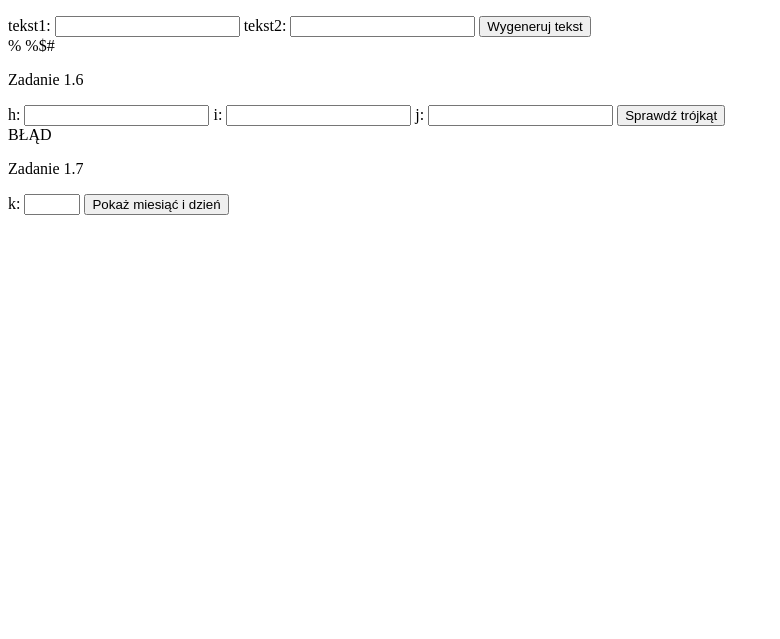
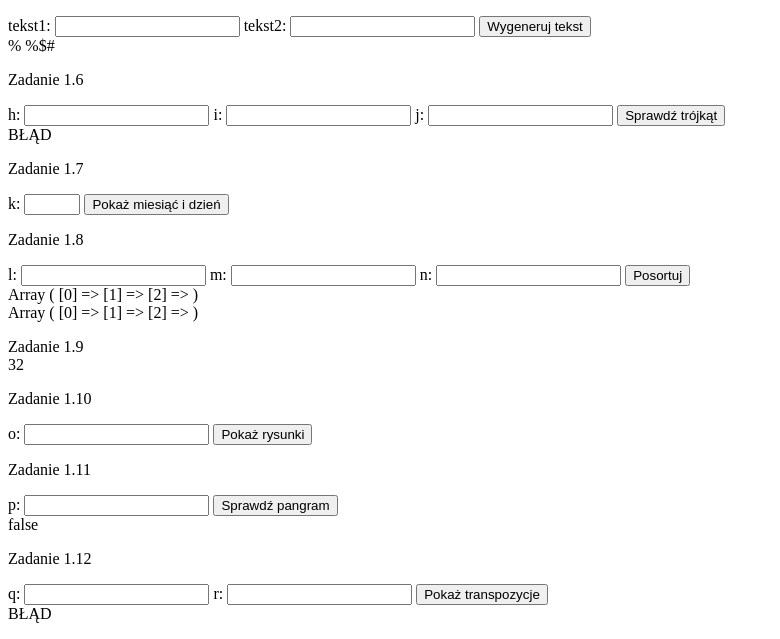
Before and after one commit to Nomuron/programming_workshop, a PHP site: page / in a window 1280 px wide. Shown: the part 407-1046 px from the top of the page, without its empty margins (0-780 px from the left). Before the commit the page ends 622 px from the top, so only its background shows below. Run offline with PHP 8.4, Linux system fonts and the light colour scheme; data that the repository does not hold is empty.

Commit message:
Update index.php

```diff
--- a/1/index.php
+++ b/1/index.php
@@ -53,7 +53,7 @@
 				<input type="submit" value="Sprawdź trójkąt">
 			</form>
 			<?php include '6.php'; ?>
-		</p>
+        </p>
 		<p>
 			<text>Zadanie 1.7</text>
 			<form action="index.php" method="post">
@@ -62,5 +62,44 @@
 			</form>
 			<?php include '7.php'; ?>
 		</p>
+		<p>
+			<text>Zadanie 1.8</text>
+			<form action="index.php" method="post">
+				l: <input type="number" name="l">
+				m: <input type="number" name="m">
+				n: <input type="number" name="n">
+				<input type="submit" value="Posortuj">
+			</form>
+			<?php include '8.php'; ?>
+		</p>
+		<p>
+			<text>Zadanie 1.9</text>
+			<?php include '9.php'; ?>
+		</p>
+        <p>
+            <text>Zadanie 1.10</text>
+            <form action="index.php" method="post">
+                o: <input type="number" name="o">
+                <input type="submit" value="Pokaż rysunki">
+            </form>
+            <?php include '10.php'; ?>
+        </p>
+        <p>
+            <text>Zadanie 1.11</text>
+            <form action="index.php" method="post">
+                p: <input type="text" name="p">
+                <input type="submit" value="Sprawdź pangram">
+            </form>
+            <?php include '11.php'; ?>
+        </p>
+        <p>
+            <text>Zadanie 1.12</text>
+            <form action="index.php" method="post">
+                q: <input type="number" min="1" name="q">
+                r: <input type="number" min="1" name="r">
+                <input type="submit" name="sub4" value="Pokaż transpozycje">
+            </form>
+            <?php include '12.php'; ?>
+        </p>
 	</body>
 </html>
```
